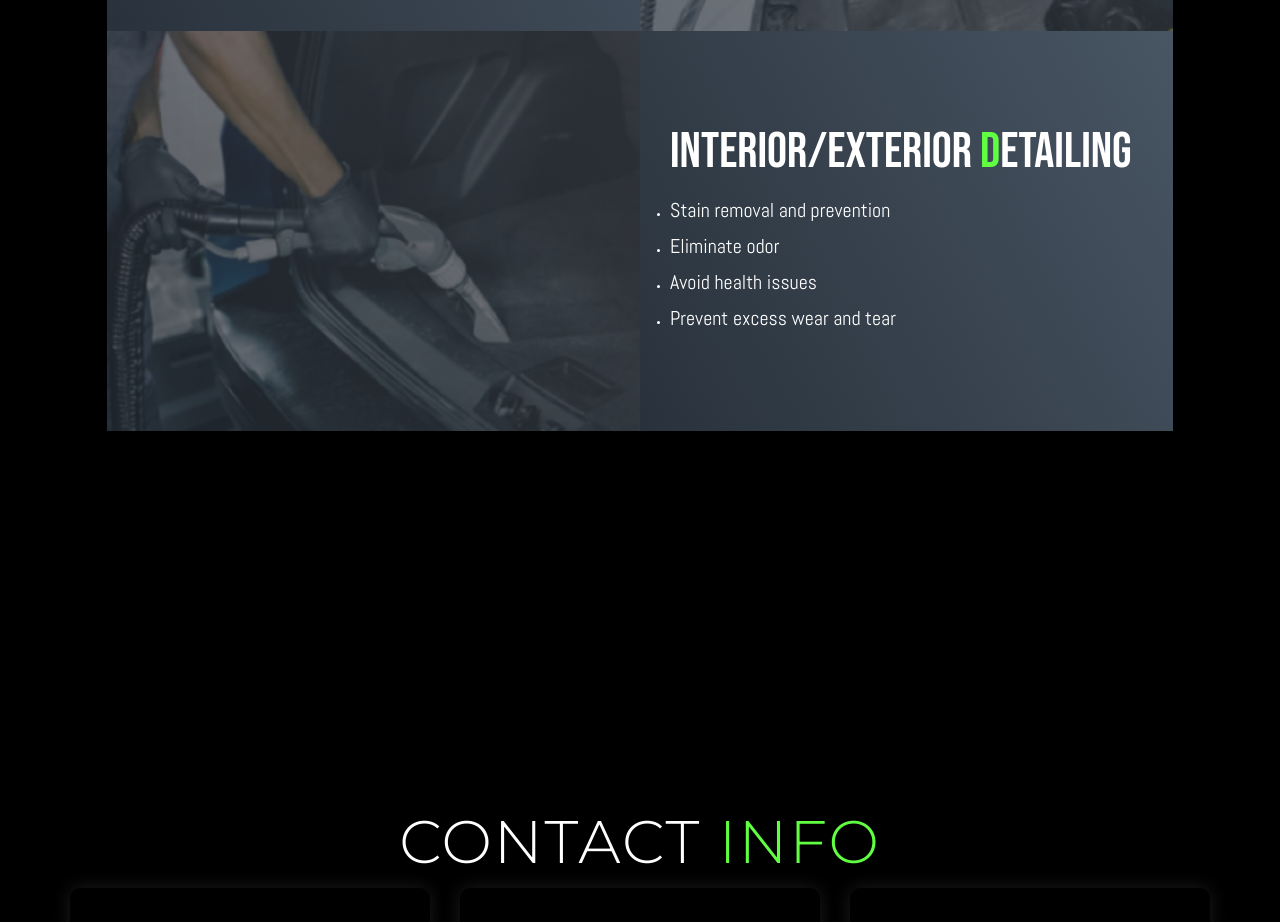
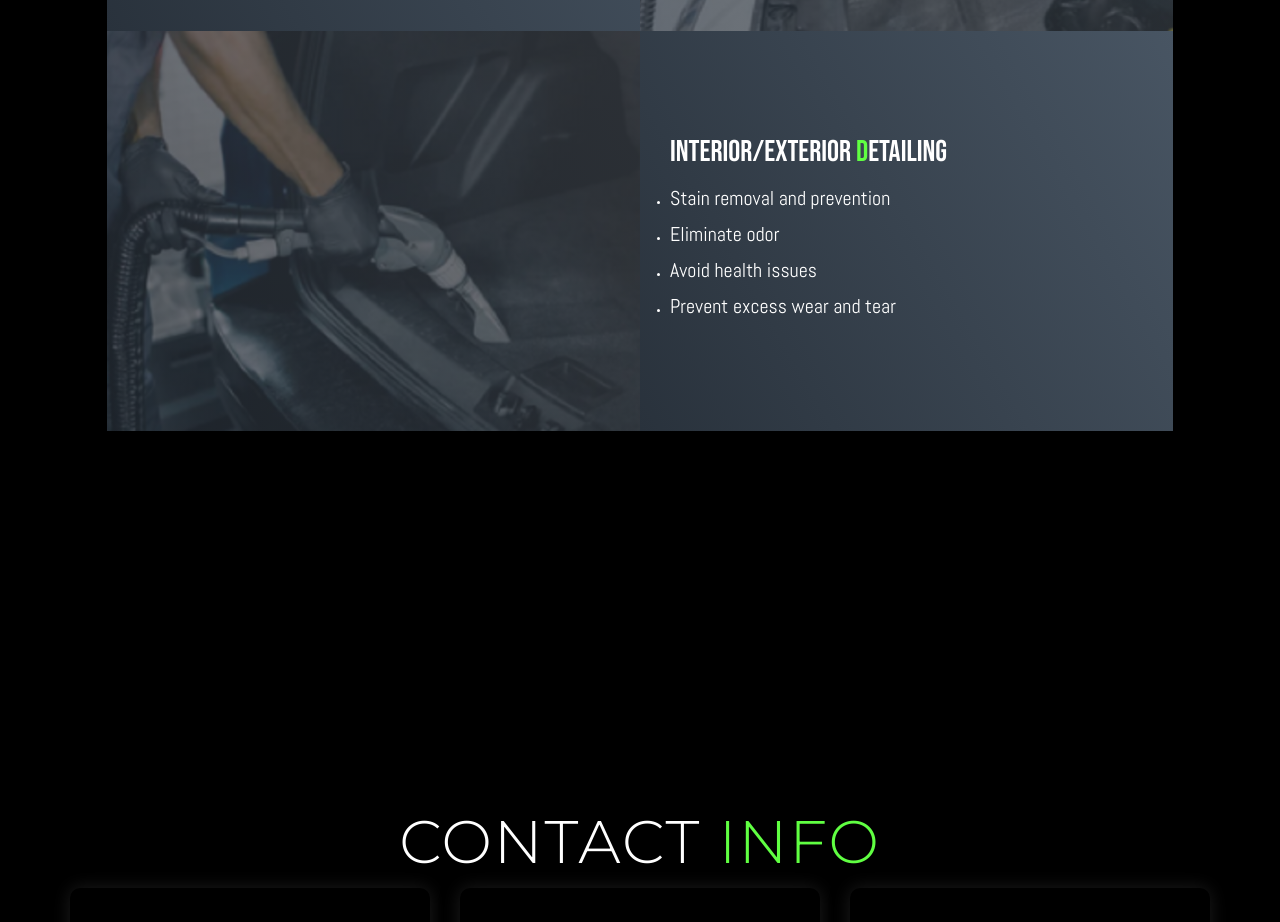
Before and after one commit to shivayogesh/Wheeler-Cleaner, a plain HTML site: page index.html in a window 1280 px wide. Shown: the part 3140-4062 px from the top of the page. Drawn offline with Linux system fonts and the light colour scheme; grey boxes are pictures that could not be loaded.

Commit message:
Update index.html

```diff
--- a/index.html
+++ b/index.html
@@ -138,7 +138,7 @@
         </div>
         <div class="benefit-item">
           <div class="benefit-info">
-            <h1>interior/exterior <span>D</span>etailing</h1>
+            <h1 style="font-size: 3rem;">interior/exterior <span>D</span>etailing</h1>
             <p>
             <ul>
               <li><h2>Stain removal and prevention</li>
```
